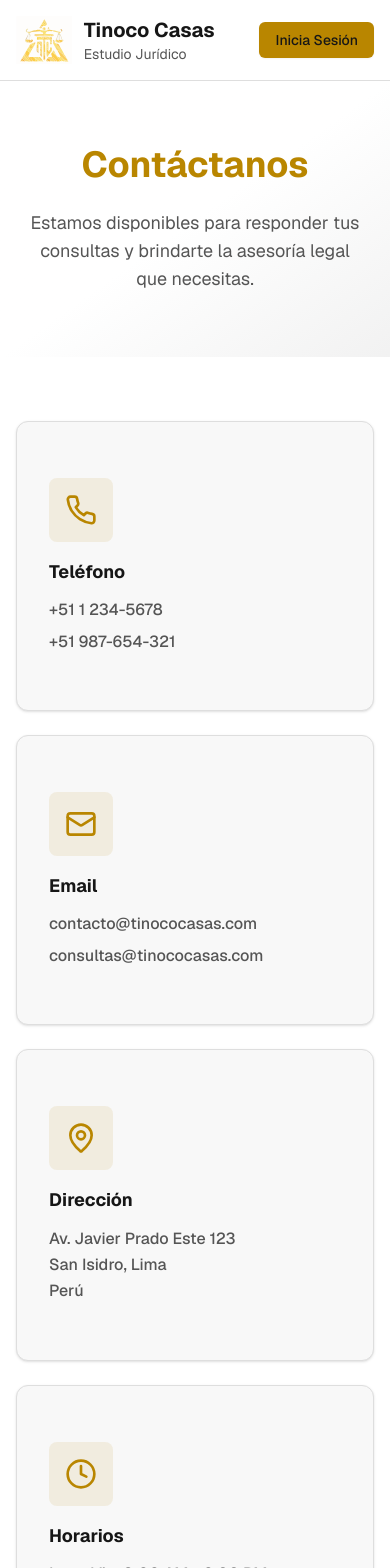
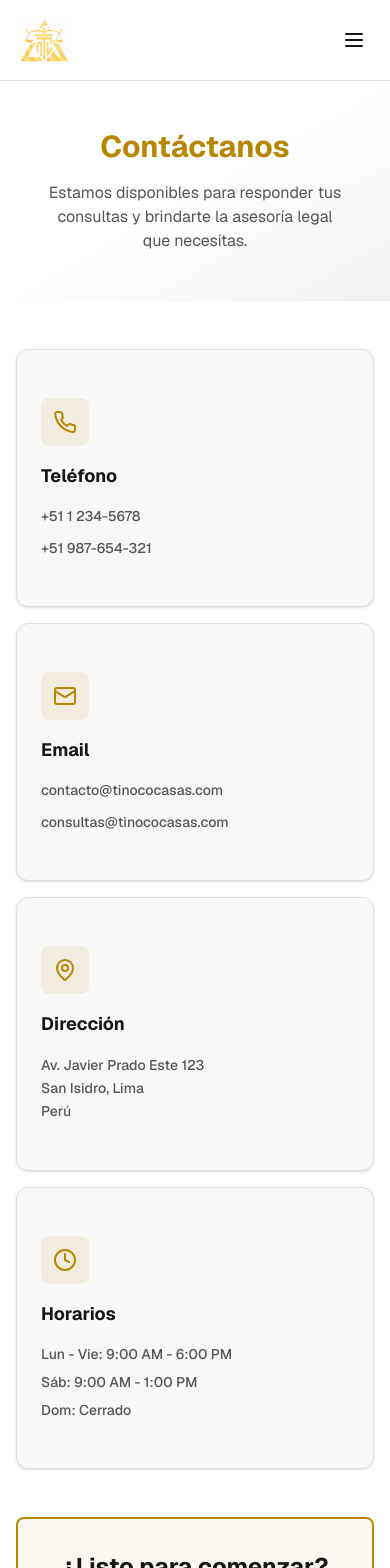
Before and after one commit to DarwinQueCas08/LandingPage_Tinoco, a Next.js app: page /contacto in a window 390 px wide. Shown: the top 1568 px of the page. Built offline with nearby package versions, Linux system fonts and the light colour scheme.

Commit message:
Responive

```diff
--- a/app/contacto/page.tsx
+++ b/app/contacto/page.tsx
@@ -10,13 +10,13 @@ export default function ContactPage() {
       <Header />
 
       {/* Hero Section */}
-      <section className="bg-gradient-to-br from-background via-background to-muted py-16 md:py-24">
+      <section className="bg-gradient-to-br from-background via-background to-muted py-12 md:py-20">
         <div className="container mx-auto px-4">
           <div className="max-w-3xl mx-auto text-center">
-            <h1 className="text-4xl lg:text-5xl font-bold text-foreground mb-6 text-balance">
+            <h1 className="text-3xl md:text-5xl font-bold text-foreground mb-4 md:mb-6 text-balance">
               <span className="text-secondary">Contáctanos</span>
             </h1>
-            <p className="text-lg text-muted-foreground text-pretty">
+            <p className="text-base md:text-lg text-muted-foreground text-pretty px-4">
               Estamos disponibles para responder tus consultas y brindarte la asesoría legal que necesitas.
             </p>
           </div>
@@ -24,76 +24,88 @@ export default function ContactPage() {
       </section>
 
       {/* Contact Information */}
-      <section className="py-16 md:py-24 bg-background">
+      <section className="py-12 md:py-20 bg-background">
         <div className="container mx-auto px-4">
-          <div className="max-w-5xl mx-auto">
-            {/* Contact Cards */}
-            <div className="grid grid-cols-1 md:grid-cols-2 lg:grid-cols-4 gap-6 mb-16">
-              <Card className="bg-card border-border hover:shadow-lg transition-all hover:border-secondary">
-                <CardContent className="p-8">
-                  <div className="bg-secondary/10 p-4 rounded-lg w-fit mb-4">
-                    <Phone className="h-8 w-8 text-secondary" />
+          <div className="max-w-6xl mx-auto">
+            <div className="grid grid-cols-1 sm:grid-cols-2 lg:grid-cols-4 gap-4 md:gap-6 mb-12 md:mb-20">
+              {/* Teléfono Card */}
+              <Card className="bg-card border-border hover:shadow-lg transition-all hover:border-secondary h-full">
+                <CardContent className="p-6 md:p-8 flex flex-col">
+                  <div className="bg-secondary/10 p-3 md:p-4 rounded-lg w-fit mb-4">
+                    <Phone className="h-6 md:h-8 w-6 md:w-8 text-secondary" />
                   </div>
-                  <h3 className="font-bold text-foreground text-lg mb-3">Teléfono</h3>
-                  <div className="space-y-2">
-                    <p className="text-muted-foreground font-medium">+51 1 234-5678</p>
-                    <p className="text-muted-foreground font-medium">+51 987-654-321</p>
+                  <h3 className="font-bold text-foreground text-lg md:text-xl mb-4">Teléfono</h3>
+                  <div className="space-y-3 flex-1">
+                    <p className="text-muted-foreground font-medium text-sm md:text-base">+51 1 234-5678</p>
+                    <p className="text-muted-foreground font-medium text-sm md:text-base">+51 987-654-321</p>
                   </div>
                 </CardContent>
               </Card>
 
-              <Card className="bg-card border-border hover:shadow-lg transition-all hover:border-secondary">
-                <CardContent className="p-8">
-                  <div className="bg-secondary/10 p-4 rounded-lg w-fit mb-4">
-                    <Mail className="h-8 w-8 text-secondary" />
+              {/* Email Card */}
+              <Card className="bg-card border-border hover:shadow-lg transition-all hover:border-secondary h-full">
+                <CardContent className="p-6 md:p-8 flex flex-col">
+                  <div className="bg-secondary/10 p-3 md:p-4 rounded-lg w-fit mb-4">
+                    <Mail className="h-6 md:h-8 w-6 md:w-8 text-secondary" />
                   </div>
-                  <h3 className="font-bold text-foreground text-lg mb-3">Email</h3>
-                  <div className="space-y-2">
-                    <p className="text-muted-foreground font-medium break-all">contacto@tinococasas.com</p>
-                    <p className="text-muted-foreground font-medium break-all">consultas@tinococasas.com</p>
+                  <h3 className="font-bold text-foreground text-lg md:text-xl mb-4">Email</h3>
+                  <div className="space-y-3 flex-1">
+                    <p className="text-muted-foreground font-medium text-sm md:text-base break-all">
+                      contacto@tinococasas.com
+                    </p>
+                    <p className="text-muted-foreground font-medium text-sm md:text-base break-all">
+                      consultas@tinococasas.com
+                    </p>
                   </div>
                 </CardContent>
               </Card>
 
-              <Card className="bg-card border-border hover:shadow-lg transition-all hover:border-secondary">
-                <CardContent className="p-8">
-                  <div className="bg-secondary/10 p-4 rounded-lg w-fit mb-4">
-                    <MapPin className="h-8 w-8 text-secondary" />
+              {/* Dirección Card */}
+              <Card className="bg-card border-border hover:shadow-lg transition-all hover:border-secondary h-full">
+                <CardContent className="p-6 md:p-8 flex flex-col">
+                  <div className="bg-secondary/10 p-3 md:p-4 rounded-lg w-fit mb-4">
+                    <MapPin className="h-6 md:h-8 w-6 md:w-8 text-secondary" />
                   </div>
-                  <h3 className="font-bold text-foreground text-lg mb-3">Dirección</h3>
-                  <p className="text-muted-foreground font-medium leading-relaxed">
+                  <h3 className="font-bold text-foreground text-lg md:text-xl mb-4">Dirección</h3>
+                  <p className="text-muted-foreground font-medium leading-relaxed text-sm md:text-base flex-1">
                     Av. Javier Prado Este 123
-                    <br />
+                    <br className="my-1" />
                     San Isidro, Lima
-                    <br />
+                    <br className="my-1" />
                     Perú
                   </p>
                 </CardContent>
               </Card>
 
-              <Card className="bg-card border-border hover:shadow-lg transition-all hover:border-secondary">
-                <CardContent className="p-8">
-                  <div className="bg-secondary/10 p-4 rounded-lg w-fit mb-4">
-                    <Clock className="h-8 w-8 text-secondary" />
+              {/* Horarios Card */}
+              <Card className="bg-card border-border hover:shadow-lg transition-all hover:border-secondary h-full">
+                <CardContent className="p-6 md:p-8 flex flex-col">
+                  <div className="bg-secondary/10 p-3 md:p-4 rounded-lg w-fit mb-4">
+                    <Clock className="h-6 md:h-8 w-6 md:w-8 text-secondary" />
                   </div>
-                  <h3 className="font-bold text-foreground text-lg mb-3">Horarios</h3>
-                  <div className="space-y-1">
-                    <p className="text-muted-foreground font-medium">Lun - Vie: 9:00 AM - 6:00 PM</p>
-                    <p className="text-muted-foreground font-medium">Sáb: 9:00 AM - 1:00 PM</p>
-                    <p className="text-muted-foreground font-medium">Dom: Cerrado</p>
+                  <h3 className="font-bold text-foreground text-lg md:text-xl mb-4">Horarios</h3>
+                  <div className="space-y-2 flex-1">
+                    <p className="text-muted-foreground font-medium text-sm md:text-base">
+                      Lun - Vie: 9:00 AM - 6:00 PM
+                    </p>
+                    <p className="text-muted-foreground font-medium text-sm md:text-base">Sáb: 9:00 AM - 1:00 PM</p>
+                    <p className="text-muted-foreground font-medium text-sm md:text-base">Dom: Cerrado</p>
                   </div>
                 </CardContent>
               </Card>
             </div>
 
             {/* CTA Section */}
-            <div className="bg-secondary/5 border-2 border-secondary rounded-lg p-12 text-center">
-              <h2 className="text-3xl font-bold text-foreground mb-4">¿Listo para comenzar?</h2>
-              <p className="text-muted-foreground text-lg mb-8 max-w-2xl mx-auto">
+            <div className="bg-secondary/5 border-2 border-secondary rounded-lg p-8 md:p-12 text-center">
+              <h2 className="text-2xl md:text-3xl font-bold text-foreground mb-4">¿Listo para comenzar?</h2>
+              <p className="text-muted-foreground text-base md:text-lg mb-6 md:mb-8 max-w-2xl mx-auto px-4">
                 Inicia sesión para hacer tu consulta y ver el estado de ella en tiempo real. Nuestro equipo está
                 disponible para brindarte la mejor asesoría.
               </p>
-              <Button size="lg" className="bg-secondary hover:bg-secondary/90 text-secondary-foreground">
+              <Button
+                size="lg"
+                className="bg-secondary hover:bg-secondary/90 text-secondary-foreground w-full sm:w-auto"
+              >
                 <Send className="mr-2 h-5 w-5" />
                 Inicia Sesión para Consultar
               </Button>
--- a/components/header.tsx
+++ b/components/header.tsx
@@ -1,14 +1,20 @@
+"use client"
+
 import { Button } from "@/components/ui/button"
 import Image from "next/image"
 import Link from "next/link"
+import { useState } from "react"
+import { Menu, X } from "lucide-react"
 
 export function Header() {
+  const [isOpen, setIsOpen] = useState(false)
+
   return (
     <header className="bg-background border-b border-border sticky top-0 z-50">
       <div className="container mx-auto px-4 py-4 flex items-center justify-between">
         <Link href="/" className="flex items-center gap-3 hover:opacity-80 transition-opacity">
           <Image src="/logo.svg" alt="Tinoco Casas Logo" width={50} height={50} className="h-12 w-auto" />
-          <div>
+          <div className="hidden sm:block">
             <h1 className="text-xl font-bold text-foreground">Tinoco Casas</h1>
             <p className="text-sm text-muted-foreground">Estudio Jurídico</p>
           </div>
@@ -29,10 +35,57 @@ export function Header() {
           </Link>
         </nav>
 
-        <Button className="bg-secondary hover:bg-secondary/90 text-secondary-foreground font-medium">
-          Inicia Sesión
-        </Button>
+        <div className="flex items-center gap-4">
+          <Button className="bg-secondary hover:bg-secondary/90 text-secondary-foreground font-medium hidden sm:inline-flex">
+            Inicia Sesión
+          </Button>
+
+          <button
+            onClick={() => setIsOpen(!isOpen)}
+            className="md:hidden p-2 hover:bg-muted rounded-lg transition-colors"
+          >
+            {isOpen ? <X className="h-6 w-6 text-foreground" /> : <Menu className="h-6 w-6 text-foreground" />}
+          </button>
+        </div>
       </div>
+
+      {isOpen && (
+        <nav className="md:hidden border-t border-border bg-background">
+          <div className="container mx-auto px-4 py-4 flex flex-col gap-4">
+            <Link
+              href="/"
+              className="text-foreground hover:text-secondary transition-colors font-medium py-2"
+              onClick={() => setIsOpen(false)}
+            >
+              Inicio
+            </Link>
+            <Link
+              href="/servicios"
+              className="text-foreground hover:text-secondary transition-colors font-medium py-2"
+              onClick={() => setIsOpen(false)}
+            >
+              Servicios
+            </Link>
+            <Link
+              href="/nosotros"
+              className="text-foreground hover:text-secondary transition-colors font-medium py-2"
+              onClick={() => setIsOpen(false)}
+            >
+              Nosotros
+            </Link>
+            <Link
+              href="/contacto"
+              className="text-foreground hover:text-secondary transition-colors font-medium py-2"
+              onClick={() => setIsOpen(false)}
+            >
+              Contacto
+            </Link>
+            <Button className="bg-secondary hover:bg-secondary/90 text-secondary-foreground font-medium w-full sm:hidden">
+              Inicia Sesión
+            </Button>
+          </div>
+        </nav>
+      )}
     </header>
   )
 }
```
